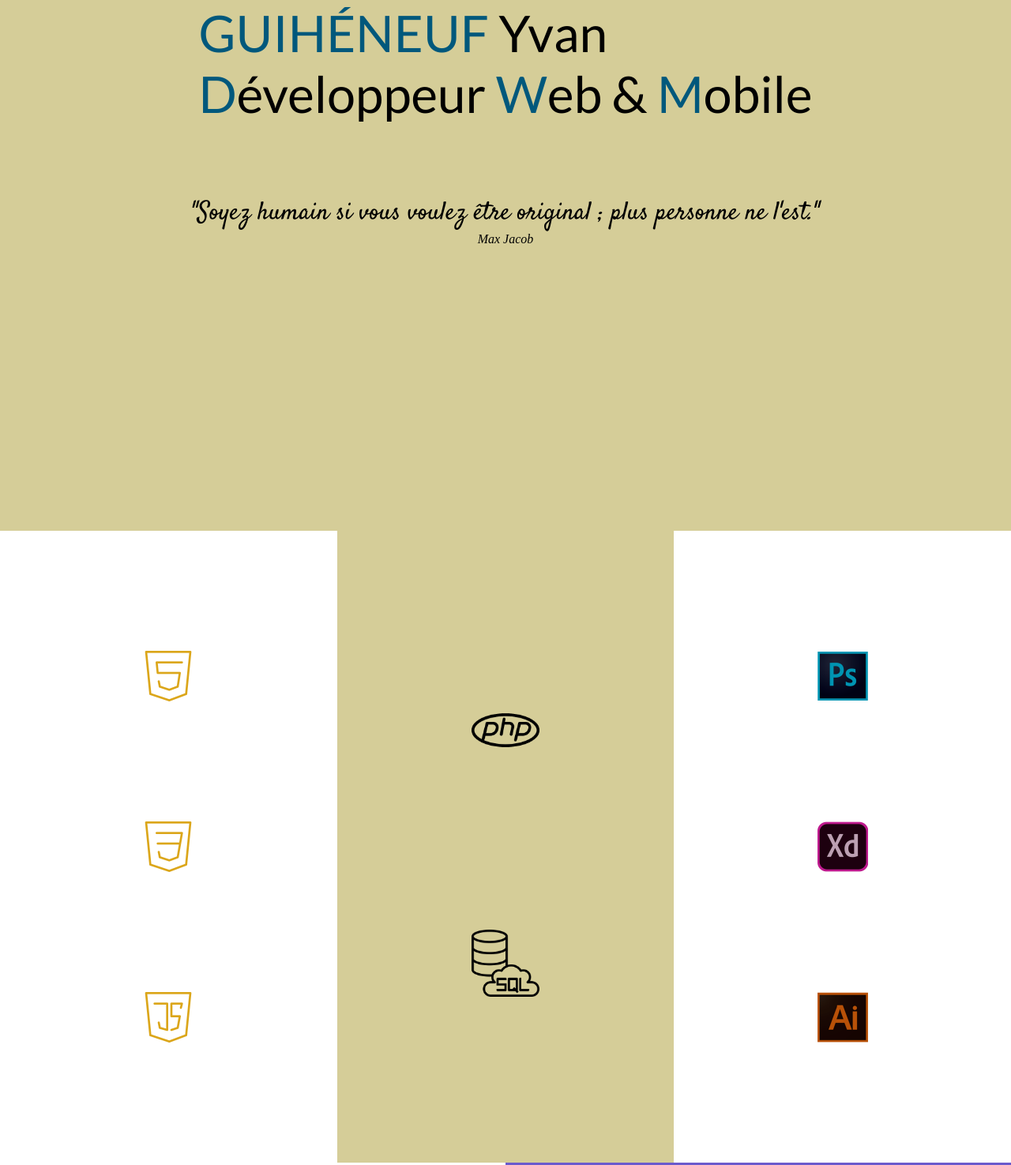
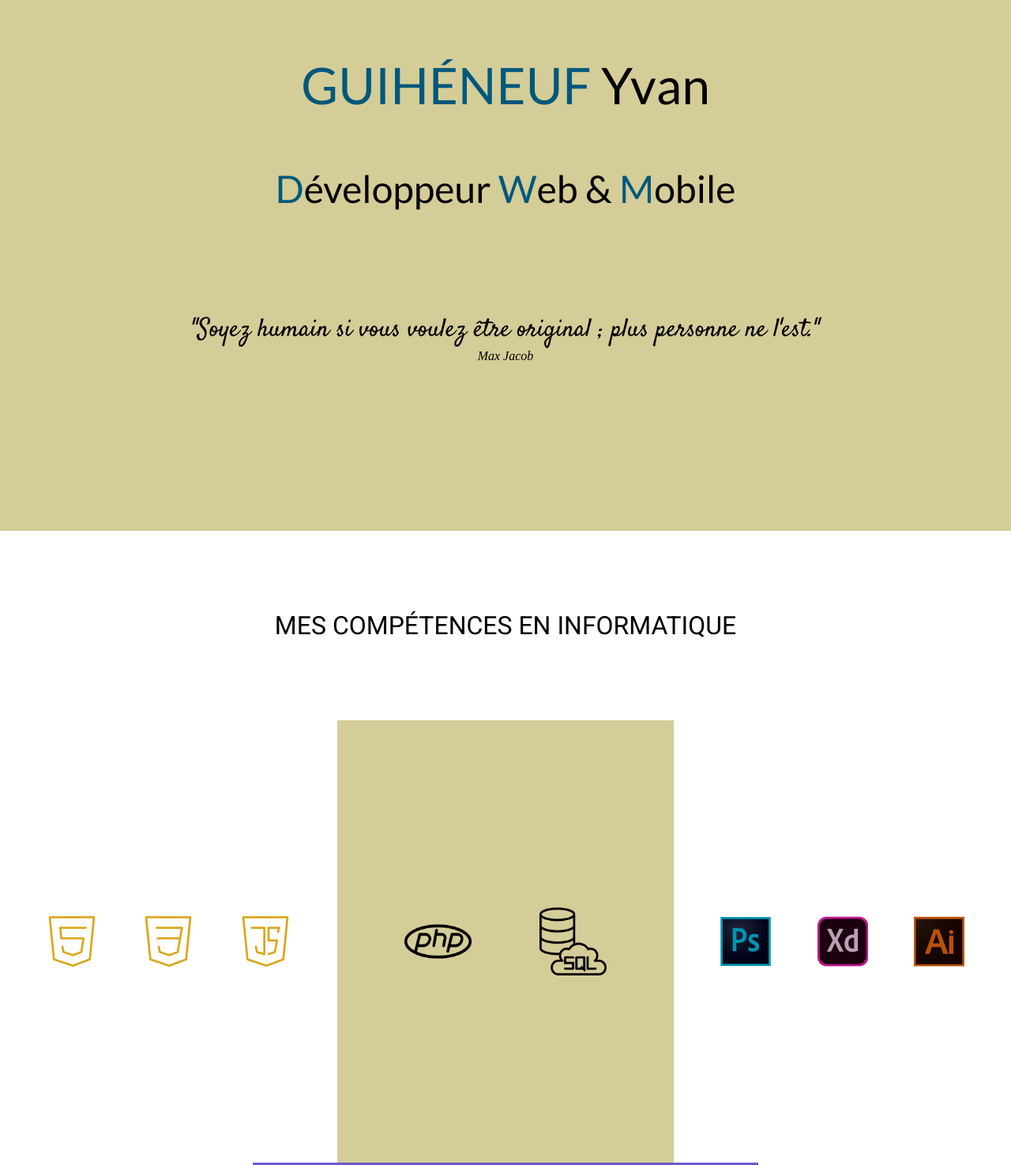
Before and after one commit to YvanGui19/Portfolio, a plain HTML site: page index.html in a window 1280 px wide. Shown: the part 128-1603 px from the top of the page at 79% size. Drawn offline with nearby package versions, Linux system fonts and the light colour scheme.

Commit message:
re compétences et suppr softskills

```diff
--- a/assets/css/main.css
+++ b/assets/css/main.css
@@ -3,7 +3,7 @@
 
 /* -------------------------------- GÉNÉRAL -------------------------------- */
 
-.dpflxend{display: flex;flex-direction: row-reverse;}
+.dpflxrev{display: flex;flex-direction: row-reverse;}
 .row{display: flex;justify-content: center;align-items: center;}
 .row-sp-btw{display: flex;justify-content: space-between;align-items: center;}
 .row-sp-evy{display: flex;justify-content: space-evenly;align-items: center;}
@@ -46,10 +46,12 @@
 .padLeft5{padding-left: 5%;}
 
 .margTop5{margin-top: 5%;}
+.margTop10{margin-top: 10%;}
 
 .satisfy{font-family: Satisfy, sans-serif;}
 .lato{font-family: Lato, sans-serif;}
 .opensans{font-family: Open sans, sans-serif;}
+.roboto{font-family: roboto, sans-serif;}
 
 .em1{font-size: 1em;}
 .em2{font-size: 2em;}
--- a/index.html
+++ b/index.html
@@ -24,6 +24,7 @@
             <label class="menu-icon" for="menu-btn"><span class="navicon"></span></label>
             <ul class="menu">
                 <li><a href="#home">Accueil</a></li>
+                <li><a href="#comp">Compétences</a></li>
                 <li><a href="#xp">Expériences</a></li>
                 <li><a href="#demo">Projets</a></li>
                 <li><a href="#cont">Contact</a></li>
@@ -35,13 +36,14 @@
             <section id="home" class="columnctr widthA heightvh MQheightpx">
               <article class="fond2 columnctr width100 heightvh MQheight">
 <!-- ID ---------------------------------->
-                  <div class="lato em4 color2 marg2 MQfontsize">
+                  <div class="lato em4 MQfontsize">
                     <p class="upper color3 inline">Guihéneuf</p><p class="color1 inline"> Yvan</p>
-                    <br>
+                  </div>
+                  <div class="lato em3 margTop5 MQfontsize">
                     <p class="upper color3 inline">D</p><p class="color1 inline">éveloppeur</p><p class="upper color3 inline"> W</p><p class="color1 inline">eb &</p><p class="upper color3 inline"> M</p><p class="color1 inline">obile</p>
                   </div>
 <!-- CITATION ---------------------------->
-                  <div class="column margTop5 width100 height40 MQmarg5 MQmargTop">
+                  <div class="column margTop10 width100 height10 MQmarg5 MQmargTop">
                     <p class="satisfy em2 color1 MQfontsize">"Soyez humain si vous voulez être original ; plus personne ne l'est."</p>
                     <p class="italic color1 dpflxend">Max Jacob</p>
                   </div>
@@ -52,44 +54,36 @@
                 </article>
             </section>
 
-
-            <section id="techno" class="row widthA heightvh MQheight">
-              <article class="width34 heightvh MQheight">
-<!---------------------------------- FRONTEND ---------------------------------->
-                <div class="fond1 width100 height100 columnevy">
+<!---------------------------------- COMPÉTENCES ---------------------------------->
+            <section id="comp" class="column widthA heightvh MQheight">
+              <article class="width100 height30 row em2">
+                <p class="upper roboto">mes compétences en informatique</p>
+              </article>
+              <article class="row width100 height70 MQheight">
+<!--FRONTEND ----------------------------->
+                <div class="fond1 width100 height100 row-sp-evy">
                   <img class="width15" src="assets/img/htmlor.png" alt="html logo">
                   <img class="width15" src="assets/img/cssor.png" alt="css logo">
                   <img class="width15" src="assets/img/jsor.png" alt="js logo">
                 </div>
-              </article>
 
-              <article class="width34 heightvh MQheight">
-<!---------------------------------- BACKEND ---------------------------------->
-                <div class="fond2 width100 height100 columnevy">
+<!--BACKEND ------------------------------>
+                <div class="fond2 width100 height100 row-sp-evy">
                   <img class="width20" src="assets/img/phpre.png" alt="php logo">
                   <img class="width20" src="assets/img/sql.png" alt="sql logo">
                 </div>
-              </article>
 
-              <article class="width34 heightvh MQheight">
-<!---------------------------------- LOGICIELS ---------------------------------->
-                <div class="fond3 width100 height100 columnevy">
+<!--LOGICIELS ---------------------------->
+                <div class="fond3 width100 height100 row-sp-evy">
                   <img class="width15" src="assets/img/photoshop.png" alt="photoshop logo">
                   <img class="width15" src="assets/img/adobexd.png" alt="adobe xd logo">
                   <img class="width15" src="assets/img/illustrator.png" alt="illustrator logo">
                 </div>
               </article>
-          </section>
+            </section>
 
 
             <section id="xp" class="wrap widthA heightvh MQheight">
-                <article class="columnctr width50 heightvh MQheight">
-
-<!---------------------------------- SOFT SKILLS ---------------------------------->
-                    <div class="fond5 width100 height50 row">
-                      <img class="width30" src="assets/img/avocat.png" alt="avocat">
-                    </div>
-                </article>
 <!---------------------------------- EXPÉRIENCE ---------------------------------->
                 <article class="fond6 width50 heightvh MQheight row">
                         <div class="width90 row">
```
